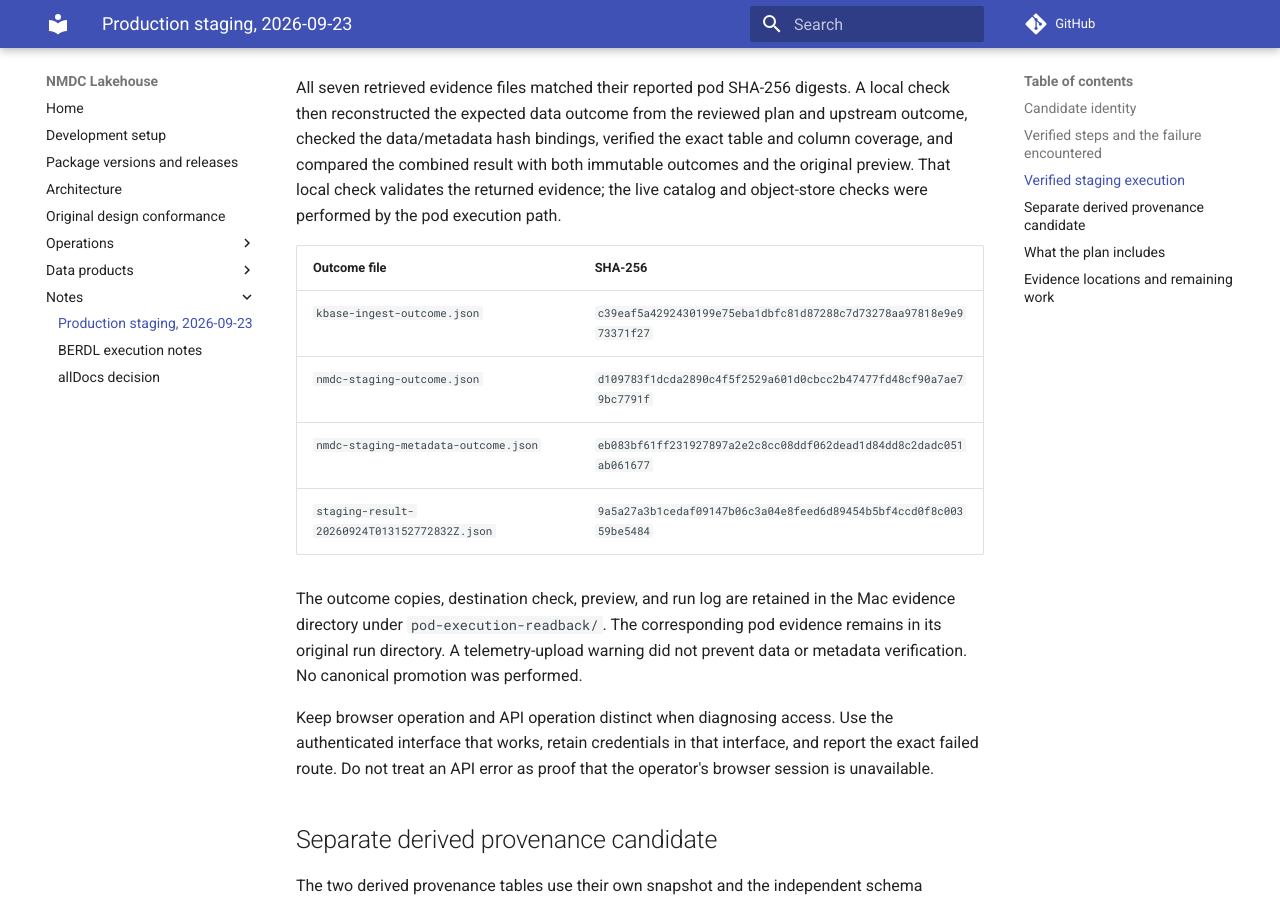
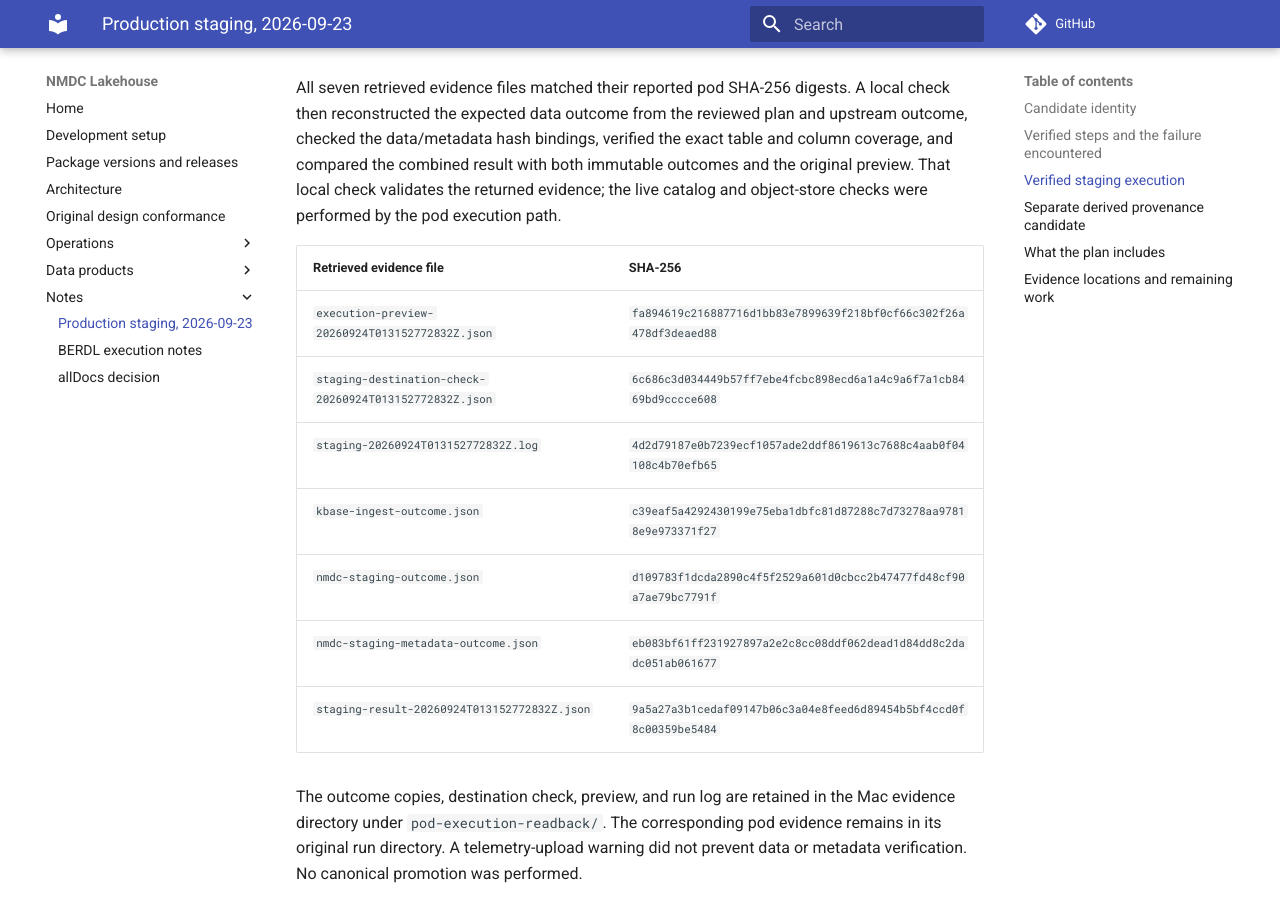
Before and after one commit to microbiomedata/nmdc-lakehouse, an MkDocs documentation site: the page built from docs/runs/2026-09-23-production-staging.md, in a window 1280 px wide and 900 px high, scrolled down 3408 px. Built offline with MkDocs 1.6.1 and Material for MkDocs 9.7.7, drawn with Linux system fonts in a browser that asks for light colours; comment, search, counter and statistics services are not loaded.

Commit message:
Complete staging evidence bindings and refresh upload summary

```diff
--- a/docs/runs/2026-09-23-production-staging.md
+++ b/docs/runs/2026-09-23-production-staging.md
@@ -133,8 +133,11 @@ immutable outcomes and the original preview. That local check validates the
 returned evidence; the live catalog and object-store checks were performed by
 the pod execution path.
 
-| Outcome file | SHA-256 |
+| Retrieved evidence file | SHA-256 |
 | --- | --- |
+| `execution-preview-20260924T013152772832Z.json` | `fa894619c216887716d1bb83e7899639f218bf0cf66c302f26a478df3deaed88` |
+| `staging-destination-check-20260924T013152772832Z.json` | `6c686c3d034449b57ff7ebe4fcbc898ecd6a1a4c9a6f7a1cb8469bd9cccce608` |
+| `staging-20260924T013152772832Z.log` | `4d2d79187e0b7239ecf1057ade2ddf8619613c7688c4aab0f04108c4b70efb65` |
 | `kbase-ingest-outcome.json` | `c39eaf5a4292430199e75eba1dbfc81d87288c7d73278aa97818e9e973371f27` |
 | `nmdc-staging-outcome.json` | `d109783f1dcda2890c4f5f2529a601d0cbcc2b47477fd48cf90a7ae79bc7791f` |
 | `nmdc-staging-metadata-outcome.json` | `eb083bf61ff231927897a2e2c8cc08ddf062dead1d84dd8c2dadc051ab061677` |
```
Also changed, not shown: docs/berdl-upload.md (+3 -1 lines).
